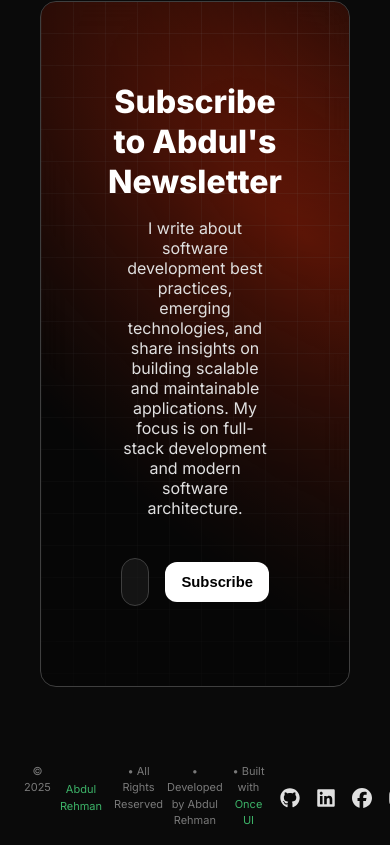
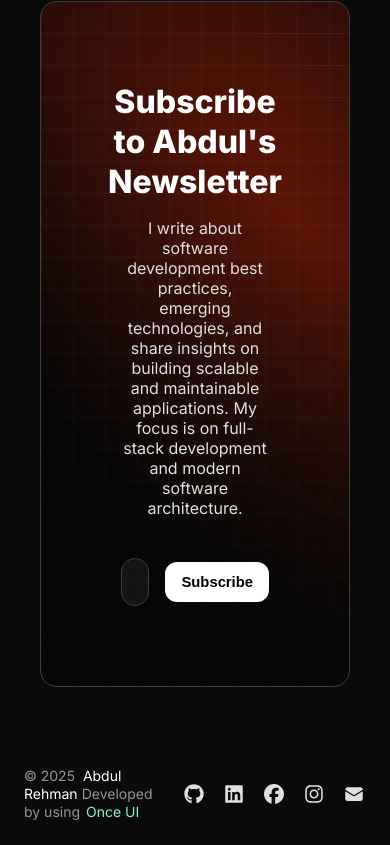
Before and after one commit to abdulsworkspace/AbdulPortfolio, a Next.js app: page / in a window 390 px wide. Shown: the part 2204-3049 px from the top of the page. Built offline with nearby package versions, Linux system fonts and the light colour scheme.

Commit message:
fix: update footer styles and remove responsive objects

```diff
--- a/src/components/Footer.tsx
+++ b/src/components/Footer.tsx
@@ -12,66 +12,32 @@ export const Footer = () => {
       fillWidth
       padding="8"
       horizontal="center"
-      mobileDirection="column"    // Stacks content vertically on mobile
+      mobileDirection="column"
     >
       <Flex
         className={styles.mobile}
         maxWidth="m"
-        paddingY="4"
+        paddingY="8"
         paddingX="16"
-        gap="8"
-        horizontal="space-between"    // Space between text and social icons
+        gap="16"
+        horizontal="space-between"
         vertical="center"
-        mobileDirection="column"      // Stack content on mobile
       >
-        <Flex
-          direction="row"
-          gap="1"
-          horizontal="center"
-          style={{
-            textAlign: 'center',
-            fontSize: '11px',
-            opacity: 0.8,
-            lineHeight: '1.5',
-            display: 'flex',
-            flexDirection: 'row',
-            gap: '4px'
-          }}
-        >
-          <Flex
-            direction="row"
-            gap="1"
-            style={{
-              marginBottom: '0'
-            }}
-          >
-            {/* Copyright and name group */}
-            <Text onBackground="neutral-weak" style={{ fontSize: 'inherit' }}>© {currentYear}</Text>
-            <SmartLink href="/" style={{ textDecoration: 'none' }}>
-              <Text style={{ color: '#4ade80', fontSize: 'inherit' }}>{person.name}</Text>
-            </SmartLink>
-          </Flex>
-
-          {/* Footer text items */}
-          <Text onBackground="neutral-weak" style={{ fontSize: 'inherit', marginBottom: '4px' }}>
-            • All Rights Reserved
-          </Text>
-          <Text onBackground="neutral-weak" style={{ fontSize: 'inherit', marginBottom: '4px' }}>
-            • Developed by Abdul Rehman
-          </Text>
-          <Text onBackground="neutral-weak" style={{ fontSize: 'inherit' }}>
-            • Built with{" "}
+        <Text variant="body-default-s" onBackground="neutral-strong">
+          <Text onBackground="neutral-weak">© {currentYear} </Text>
+          <Text paddingX="4">{person.name}</Text>
+          <Text onBackground="neutral-weak">
+            {/* Usage of this template requires attribution. Please don't remove the link to Once UI. */}
+             Developed by using {" "}
             <SmartLink
-              style={{ color: '#4ade80' }}
+              style={{ marginLeft: "-0.125rem" }}
               href="https://once-ui.com/templates/magic-portfolio"
             >
               Once UI
             </SmartLink>
           </Text>
-        </Flex>
-
-        {/* Social icons - centered on mobile, end-aligned on desktop */}
-        <Flex gap="12" horizontal="center" style={{ marginTop: '0' }}>
+        </Text>
+        <Flex gap="16">
           {social.map(
             (item) =>
               item.link && (
@@ -87,8 +53,6 @@ export const Footer = () => {
           )}
         </Flex>
       </Flex>
-
-      {/* Mobile-only bottom spacing */}
       <Flex height="80" show="s"></Flex>
     </Flex>
   );
```
